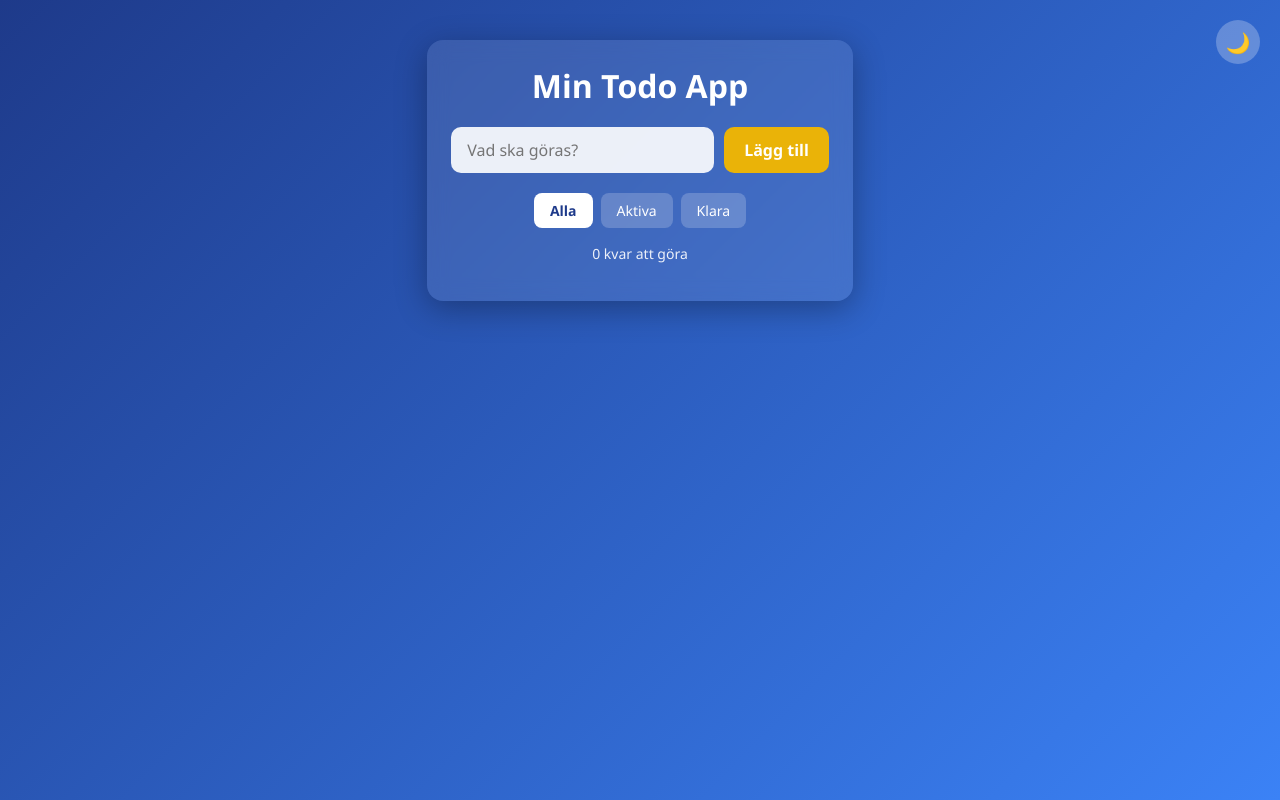
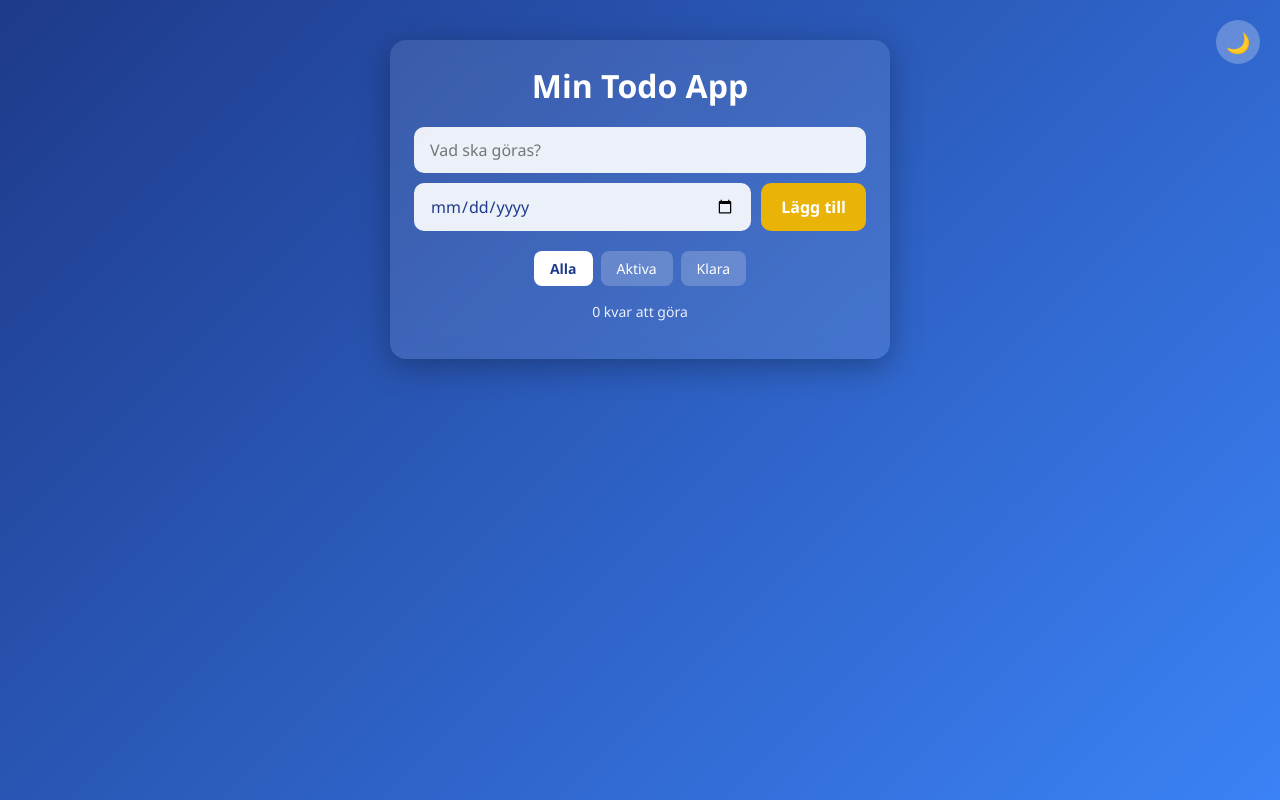
Before and after one commit to JosefM722/min-todo-app, a React (Vite) app: page / in a window 1280 px wide. Built offline with nearby package versions, Linux system fonts and the light colour scheme.

Commit message:
Lägg till deadlines

```diff
--- a/src/App.tsx
+++ b/src/App.tsx
@@ -4,6 +4,7 @@ type Todo = {
   id: number;
   text: string;
   done: boolean;
+  deadline: string;
 };
 
 function App() {
@@ -16,11 +17,13 @@ function App() {
   const [editingId, setEditingId] = useState<number | null>(null);
   const [editText, setEditText] = useState('');
   const [darkMode, setDarkMode] = useState(false);
+  const [deadline, setDeadline] = useState('');
 
   const addTodo = () => {
     if (text.trim() === '') return;
-    setTodos([...todos, { id: Date.now(), text, done: false }]);
+    setTodos([...todos, { id: Date.now(), text, done: false, deadline }]);
     setText('');
+    setDeadline('');
   };
 
   const toggleTodo = (id: number) => {
@@ -81,6 +84,12 @@ function App() {
             onChange={(e) => setText(e.target.value)}
             onKeyDown={(e) => e.key === 'Enter' && addTodo()}
           />
+          <input
+            type="date"
+            className="deadline-input"
+            value={deadline}
+            onChange={(e) => setDeadline(e.target.value)}
+          />
           <button onClick={addTodo}>Lägg till</button>
         </div>
 
@@ -117,7 +126,14 @@ function App() {
                   onClick={(e) => e.stopPropagation()}
                 />
               ) : (
-                <span>{todo.text}</span>
+                <div className="todo-content">
+                  <span>{todo.text}</span>
+                  {todo.deadline && (
+                    <small className="deadline">
+                      📅 {todo.deadline}
+                    </small>
+                  )}
+                </div>
               )}
               <button
                 className="delete-btn"
--- a/src/index.css
+++ b/src/index.css
@@ -233,3 +233,37 @@ h1 {
 body.dark {
   background: linear-gradient(135deg, #0f172a, #1e293b);
 }
+
+.deadline-input {
+  padding: 12px;
+  border: none;
+  border-radius: 10px;
+  font-size: 14px;
+  background: rgba(255, 255, 255, 0.9);
+  color: #1e3a8a;
+  outline: none;
+  cursor: pointer;
+}
+
+.todo-content {
+  display: flex;
+  flex-direction: column;
+  gap: 4px;
+}
+
+.deadline {
+  font-size: 12px;
+  opacity: 0.85;
+}
+
+.input-row {
+  flex-wrap: wrap;
+}
+
+.input-row input[type="text"] {
+  flex: 1 1 100%;
+}
+
+.deadline-input {
+  flex: 1;
+}
```
